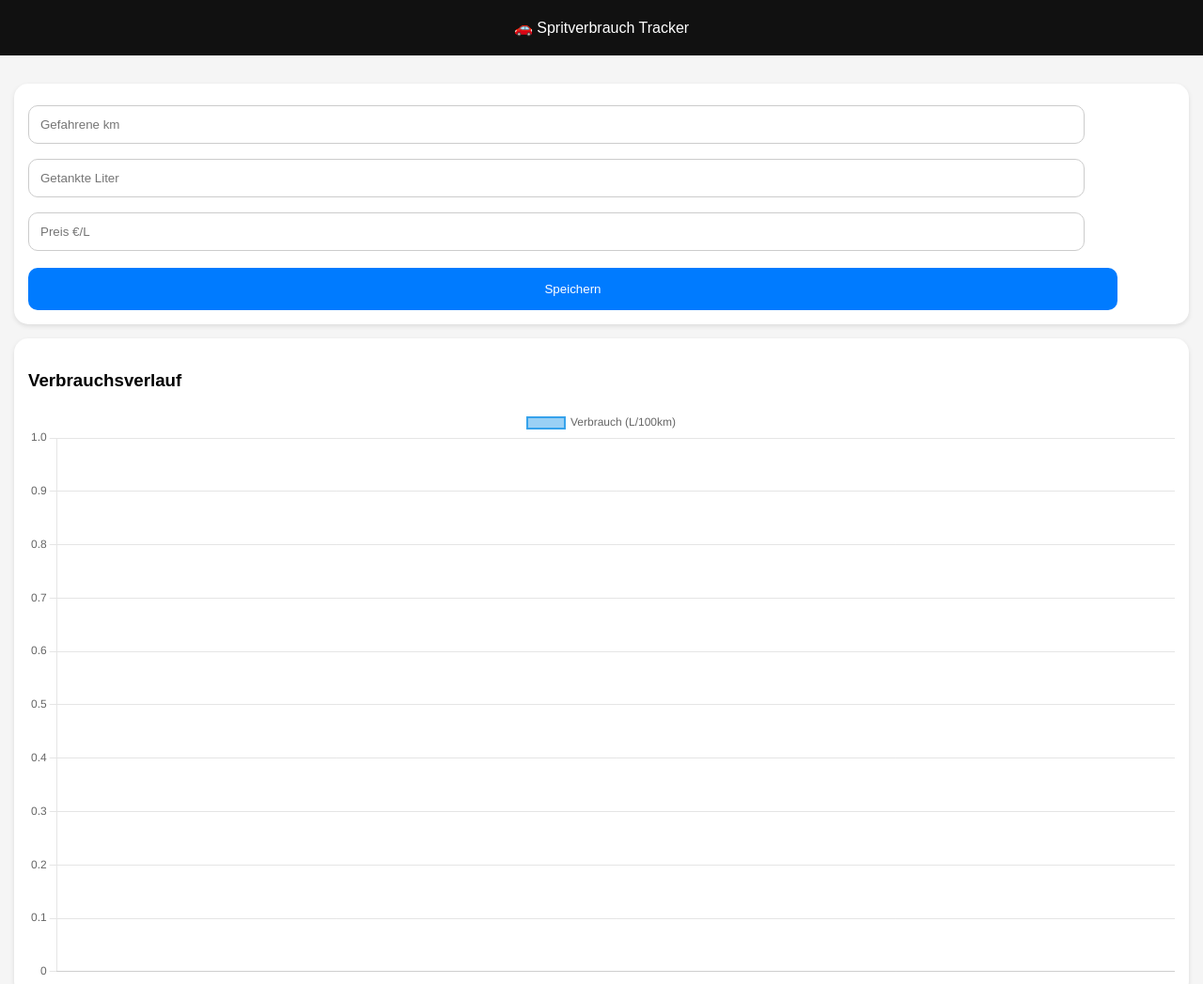
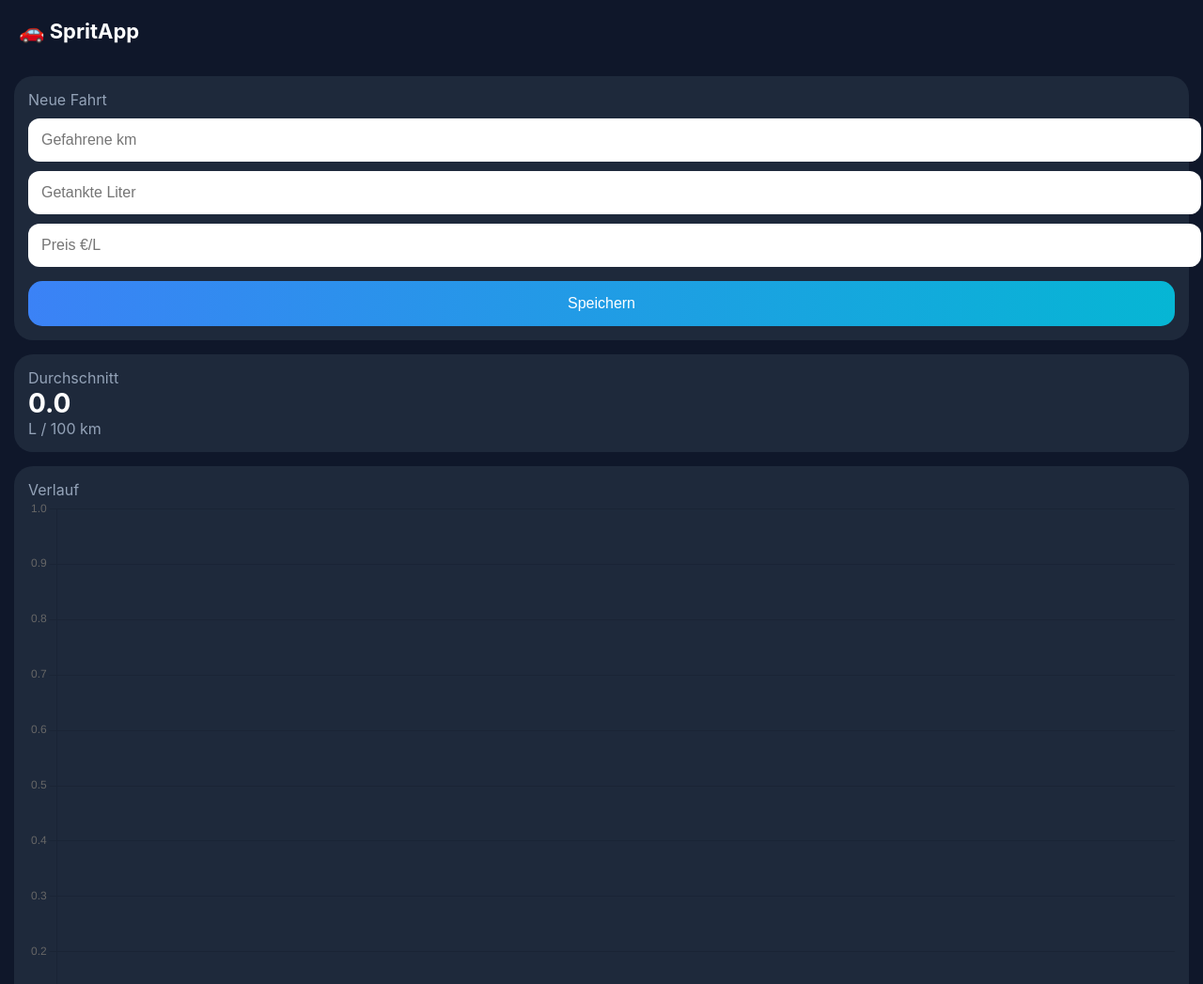
Before and after one commit to 6qrjbvffx9-create/sprit-app, a plain HTML site: page index.html in a window 1280 px wide. Shown: the top 1047 px of the page at 94% size. Drawn offline with nearby package versions, Linux system fonts and the light colour scheme.

Commit message:
Update index.html

```diff
--- a/index.html
+++ b/index.html
@@ -2,70 +2,78 @@
 <html lang="de">
 <head>
 <meta charset="UTF-8">
-    <title>Spritverbrauch Tracker</title>
 <meta name="viewport" content="width=device-width, initial-scale=1.0">
 
+<title>SpritApp</title>
+
 <link rel="manifest" href="manifest.json">
-
 <script src="https://cdn.jsdelivr.net/npm/chart.js"></script>
 
 <style>
 body {
-            font-family: Arial, sans-serif;
-            background: #f5f5f5;
     margin: 0;
+    font-family: -apple-system, BlinkMacSystemFont;
+    background: #0f172a;
+    color: white;
 }
 
 header {
-            background: #111;
-            color: white;
     padding: 20px;
-            text-align: center;
+    font-size: 22px;
+    font-weight: bold;
 }
 
 .container {
     padding: 15px;
 }
 
+.card {
+    background: #1e293b;
+    border-radius: 20px;
+    padding: 15px;
+    margin-bottom: 15px;
+}
+
 input {
-            width: 90%;
-            padding: 12px;
-            margin: 8px 0;
-            border-radius: 10px;
-            border: 1px solid #ccc;
+    width: 100%;
+    padding: 14px;
+    margin-top: 10px;
+    border-radius: 12px;
+    border: none;
+    font-size: 16px;
 }
 
 button {
-            width: 95%;
+    width: 100%;
     padding: 15px;
-            margin-top: 10px;
-            background: #007bff;
+    margin-top: 15px;
+    border-radius: 15px;
+    border: none;
+    background: linear-gradient(90deg, #3b82f6, #06b6d4);
     color: white;
-            border: none;
-            border-radius: 10px;
+    font-size: 16px;
 }
 
-        .card {
-            background: white;
-            border-radius: 15px;
-            padding: 15px;
-            margin-top: 15px;
-            box-shadow: 0 2px 5px rgba(0,0,0,0.1);
+.stat {
+    font-size: 28px;
+    font-weight: bold;
 }
 
-        canvas {
-            margin-top: 10px;
+.small {
+    color: #94a3b8;
 }
 </style>
 </head>
 
 <body>
 
-<header>🚗 Spritverbrauch Tracker</header>
+<header>🚗 SpritApp</header>
 
 <div class="container">
 
     <div class="card">
+        <div class="small">Neue Fahrt</div>
+
         <input type="number" id="km" placeholder="Gefahrene km">
         <input type="number" id="liter" placeholder="Getankte Liter">
         <input type="number" id="preis" placeholder="Preis €/L">
@@ -74,7 +82,13 @@
     </div>
 
     <div class="card">
-        <h3>Verbrauchsverlauf</h3>
+        <div class="small">Durchschnitt</div>
+        <div id="avg" class="stat">0.0</div>
+        <div class="small">L / 100 km</div>
+    </div>
+
+    <div class="card">
+        <div class="small">Verlauf</div>
         <canvas id="chart"></canvas>
     </div>
 
@@ -99,35 +113,40 @@ function speichern() {
     let verbrauch = (liter / km) * 100;
 
     fahrten.push({ verbrauch });
-
     localStorage.setItem("fahrten", JSON.stringify(fahrten));
 
     anzeigen();
 }
 
 function anzeigen() {
-    let labels = fahrten.map((_, i) => "Fahrt " + (i + 1));
+    let labels = fahrten.map((_, i) => i + 1);
     let daten = fahrten.map(f => f.verbrauch);
 
     if (chart) chart.destroy();
 
-    let ctx = document.getElementById("chart").getContext("2d");
+    let ctx = document.getElementById("chart");
 
     chart = new Chart(ctx, {
         type: "line",
         data: {
             labels: labels,
             datasets: [{
-                label: "Verbrauch (L/100km)",
                 data: daten,
-                borderWidth: 2,
-                tension: 0.3
+                borderWidth: 3,
+                tension: 0.4
             }]
+        },
+        options: {
+            plugins: { legend: { display: false } }
         }
     });
+
+    if (fahrten.length > 0) {
+        let avg = daten.reduce((a,b)=>a+b)/daten.length;
+        document.getElementById("avg").innerText = avg.toFixed(1);
+    }
 }
 
-// Service Worker registrieren
 if ("serviceWorker" in navigator) {
     navigator.serviceWorker.register("service-worker.js");
 }
```
Lines whose indentation alone changed are shown as unchanged.
